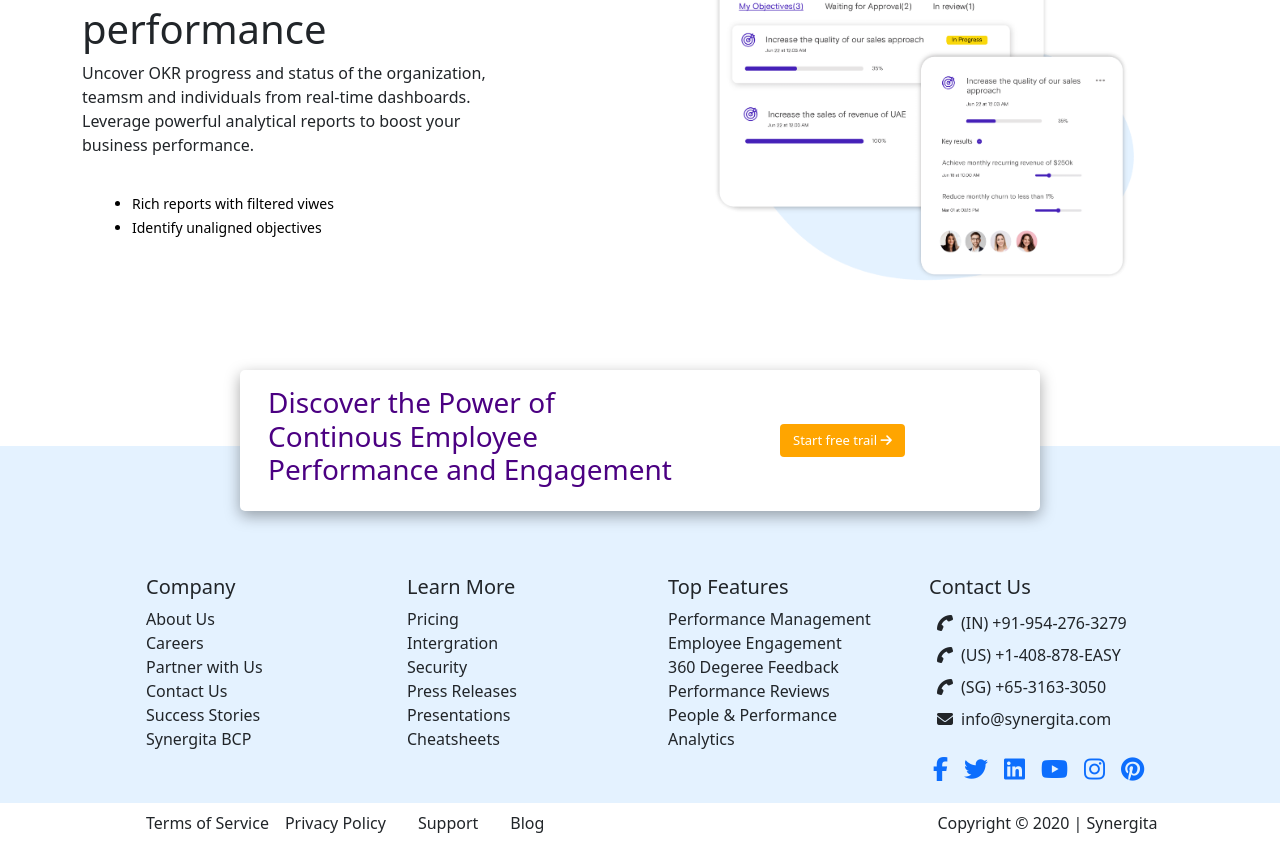
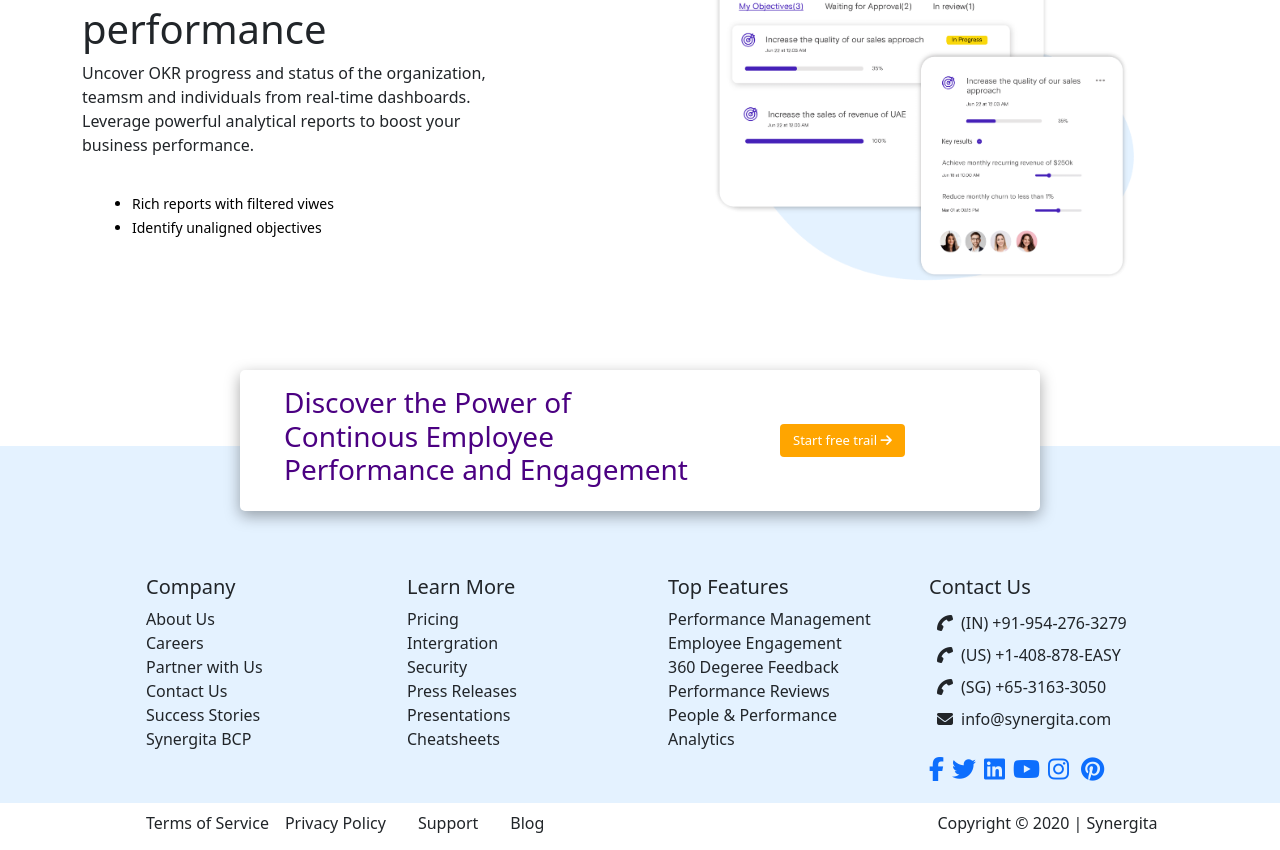
Before and after one commit to Karthiseeni/Synergita_weapp, a React (Create React App) app: page / in a window 1280 px wide. Shown: the part 4086-4936 px from the top of the page. Built offline with nearby package versions, Linux system fonts and the light colour scheme.

Commit message:
alingned componets

```diff
--- a/src/components/Footer/Footer.js
+++ b/src/components/Footer/Footer.js
@@ -9,7 +9,7 @@
       <div className='footer-container'>
         <section className='footer-header row p-3'>
           <div className='col-xl-8 col-md-8 col-sm-12 '>
-            <h3>
+            <h3 className='px-3'>
               Discover the Power of <br /> Continous Employee <br /> Performance and Engagement
             </h3>
           </div>
@@ -97,20 +97,20 @@
                       <Link className='text-reset' href="#!"><i className="fa fa-envelope p-2" aria-hidden="true"></i>info@synergita.com</Link>
                     </li>
                     <li>
-                      <ul className='pt-3 p-0' style={{ fontSize: "24px" }}>
-                        <Link href="" className="me-2 p-1">
+                      <ul className='p-0 pt-3' style={{ fontSize: "24px" }}>
+                        <Link href="" className="me-2 ">
                           <i className="fab fa-facebook-f "></i>
                         </Link>
-                        <Link href="" className="me-2 p-1">
+                        <Link href="" className="me-2">
                           <i className="fab fa-twitter  "></i>
                         </Link>
-                        <Link href="" className="me-2 p-1">
+                        <Link href="" className="me-2">
                           <i className="fab fa-linkedin "></i>
                         </Link>
-                        <Link href="" className="me-2 p-1">
+                        <Link href="" className="me-2">
                           <i className="fab fa-youtube "></i>
                         </Link>
-                        <Link href="" className="me-2 p-1">
+                        <Link href="" className="me-2">
                           <i className="fab fa-instagram "></i>
                         </Link>
                         <Link href="" className="me-2 p-1">
--- a/src/components/Navigation/Navigation.css
+++ b/src/components/Navigation/Navigation.css
@@ -1,6 +1,9 @@
 .navbar {
   background: #f3e8fc;
   font-size: small;
+}
+.container {
+  width: 1000px;
 }
 .logoimg {
   height: 50px;
--- a/src/components/Navigation/Navigation.js
+++ b/src/components/Navigation/Navigation.js
@@ -16,7 +16,7 @@
       <IconContext.Provider value={{ color: '#fff' }}>
         <nav className="navbar navbar-expand-lg p-2">
           <div className="container-fluid container">
-            <button class="navbar-toggler ml-auto custom-toggler"
+            <button className="navbar-toggler ml-auto custom-toggler"
               type="button"
               data-bs-toggle="collapse"
               data-target="#navbarTogglerDemo03"
@@ -24,7 +24,7 @@
               aria-controls="navbarTogglerDemo03"
               aria-expanded="false"
               aria-label="Toggle navigation"
-            ><span class="navbar-toggler-icon" onClick={handleClick}>  {click ? <FaTimes style={{ color: "black" }} /> : <FaBars style={{ color: "black" }} />}</span>
+            ><span className="navbar-toggler-icon" onClick={handleClick}>  {click ? <FaTimes style={{ color: "black" }} /> : <FaBars style={{ color: "black" }} />}</span>
             </button>
             <Link className="navbar-brand" href="/"><img className='logoimg m-3' src={LogoImg} alt='Synergita-logo' /></Link>
             <div className="collapse navbar-collapse" id="navbarTogglerDemo03">
```
